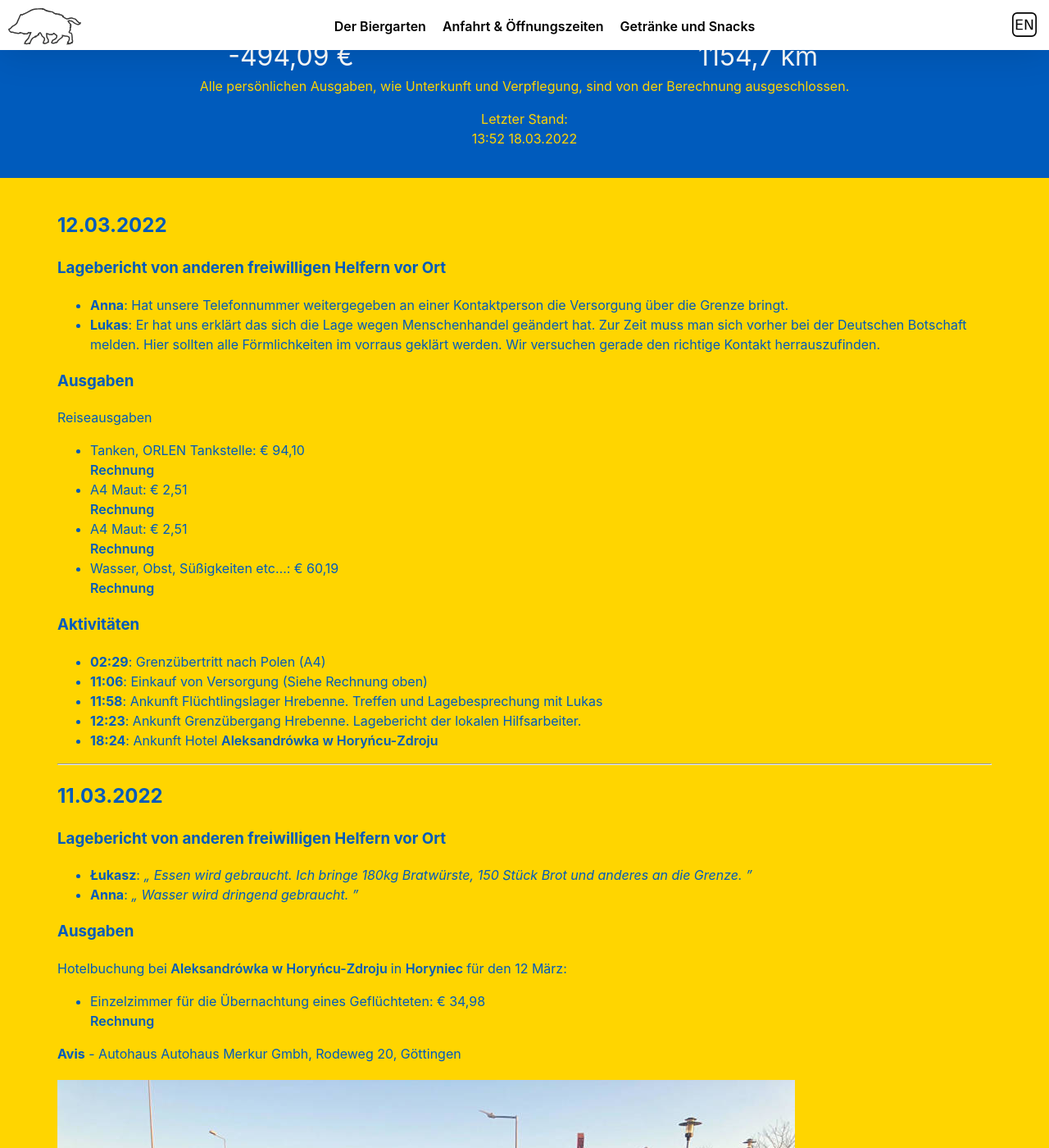
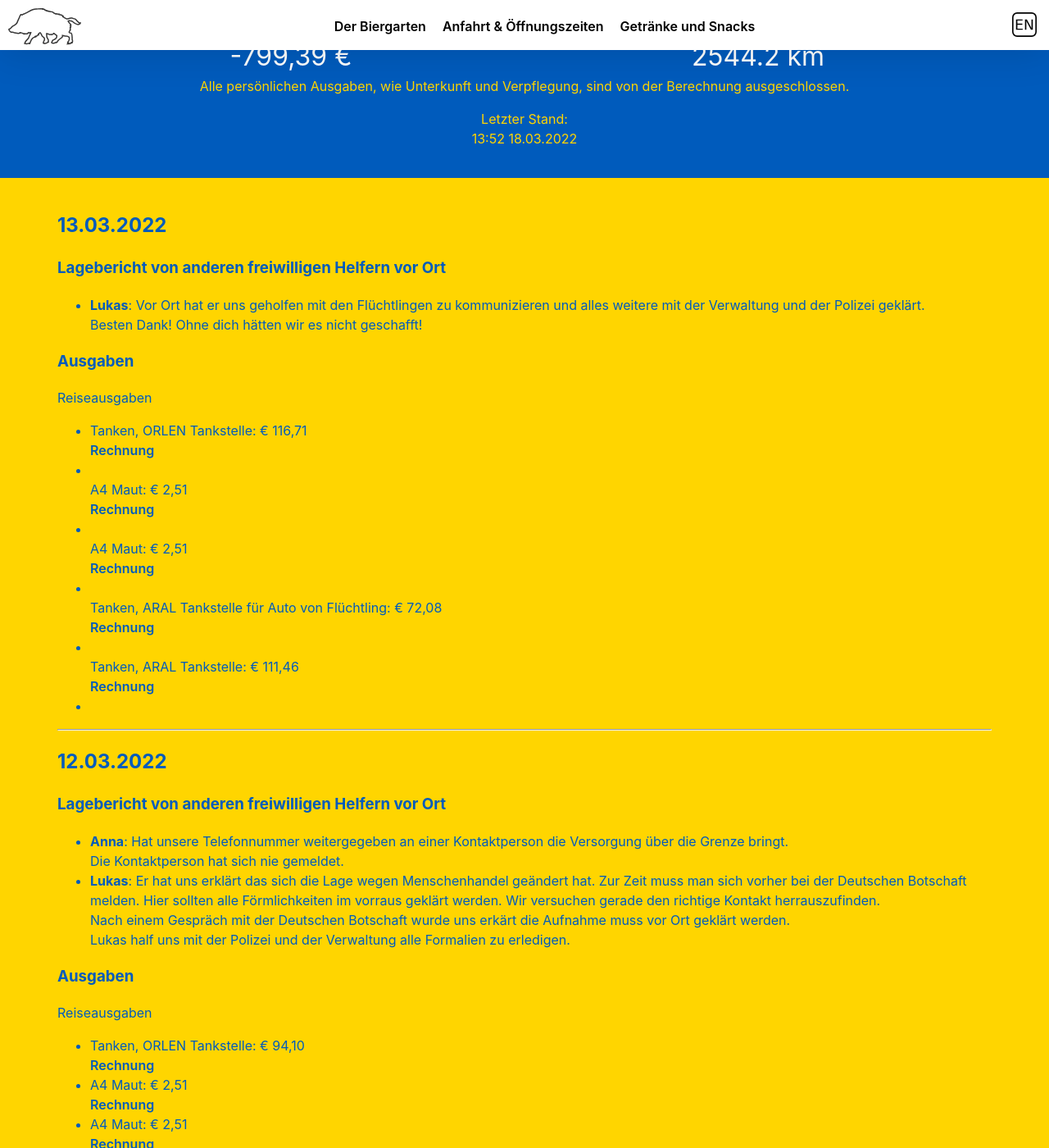
Before and after one commit to versable/kehr-website, a Jekyll site: the page built from ukraine.html, in a window 1280 px wide and 1400 px high, scrolled down 304 px. Shown: the whole window at 82% size. Built offline with Jekyll 4.4.1, drawn with Linux system fonts in a browser that asks for light colours.

```diff
--- a/ukraine.html
+++ b/ukraine.html
@@ -14,15 +14,15 @@ permalink: /ukraine/
             </li>
             <li>
                 Ausgaben
-                <span>714,09 €</span>
+                <span>1019,39 €</span>
             </li>
             <li>
                 Zwischensumme
-                <span>-494,09 €</span>
+                <span>-799,39 €</span>
             </li>
             <li>
                 Strecke
-                <span>1154,7 km</span>
+                <span>2544.2 km</span>
             </li>
         </ul>
         Alle persönlichen Ausgaben, wie Unterkunft und Verpflegung, sind von
@@ -35,13 +35,67 @@ permalink: /ukraine/
 </section>
 <section class="ukraine bottom">
     <div class="container">
+        <h2>13.03.2022</h2>
+        <h3>Lagebericht von anderen freiwilligen Helfern vor Ort</h3>
+        <ul>
+            <li>
+                <b>Lukas</b>:
+                Vor Ort hat er uns geholfen mit den Flüchtlingen zu
+                kommunizieren und alles weitere mit der Verwaltung und der
+                Polizei geklärt.<br>
+                Besten Dank! Ohne dich hätten wir es nicht geschafft!
+            </li>
+        </ul>
+
+
+        <h3>Ausgaben</h3>
+        Reiseausgaben
+        <ul>
+            <li>
+                Tanken, ORLEN Tankstelle: € 116,71
+                <br>
+                <a href="/images/ukraine/gas_03-13_10-49.jpg" target="_blank">
+                    Rechnung
+                </a>
+            <li>
+            </li>
+                A4 Maut: € 2,51
+                <br>
+                <a href="/images/ukraine/toll_03-13_15-23.jpg" target="_blank">
+                    Rechnung
+                </a>
+            <li>
+            </li>
+                A4 Maut: € 2,51
+                <br>
+                <a href="/images/ukraine/toll_03-13_15-51.jpg" target="_blank">
+                    Rechnung
+                </a>
+            <li>
+            </li>
+                Tanken, ARAL Tankstelle für Auto von Flüchtling: € 72,08
+                <br>
+                <a href="/images/ukraine/gas_03-13_19-42.jpg" target="_blank">
+                    Rechnung
+                </a>
+            <li>
+            </li>
+                Tanken, ARAL Tankstelle: € 111,46
+                <br>
+                <a href="/images/ukraine/gas_03-13_19-44.jpg" target="_blank">
+                    Rechnung
+                </a>
+            <li>
+        </ul>
+        <hr>
         <h2>12.03.2022</h2>
         <h3>Lagebericht von anderen freiwilligen Helfern vor Ort</h3>
         <ul>
             <li>
                 <b>Anna</b>:
                 Hat unsere Telefonnummer weitergegeben an einer Kontaktperson
-                die Versorgung über die Grenze bringt.
+                die Versorgung über die Grenze bringt.<br>
+                Die Kontaktperson hat sich nie gemeldet.
             </li>
             <li>
                 <b>Lukas</b>:
@@ -49,7 +103,11 @@ permalink: /ukraine/
                 geändert hat. Zur Zeit muss man sich vorher bei der Deutschen
                 Botschaft melden. Hier sollten alle Förmlichkeiten im vorraus
                 geklärt werden. Wir versuchen gerade den richtige Kontakt
-                herrauszufinden.
+                herrauszufinden.<br>
+                Nach einem Gespräch mit der Deutschen Botschaft wurde uns
+                erkärt die Aufnahme muss vor Ort geklärt werden.<br>
+                Lukas half uns mit der Polizei und der Verwaltung alle
+                Formalien zu erledigen.
             </li>
         </ul>
         <h3>Ausgaben</h3>
```
Also changed, not shown: en/ukraine.html (+62 -5 lines), images/ukraine/gas_03-13_10-49.jpg (added), images/ukraine/gas_03-13_19-42.jpg (added), images/ukraine/gas_03-13_19-44.jpg (added), images/ukraine/gas_03-14_13-04.jpg (added), images/ukraine/toll_03-13_15-23.jpg (added), images/ukraine/toll_03-13_15-51.jpg (added).
